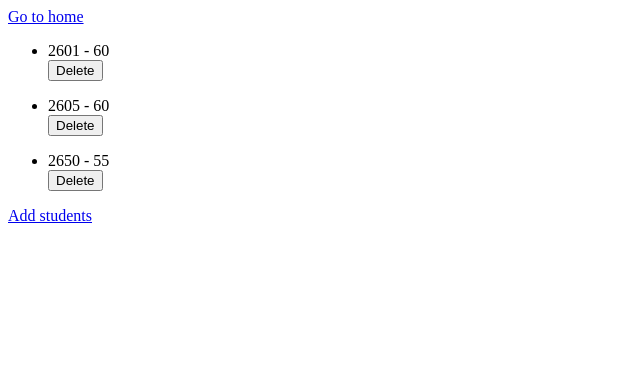
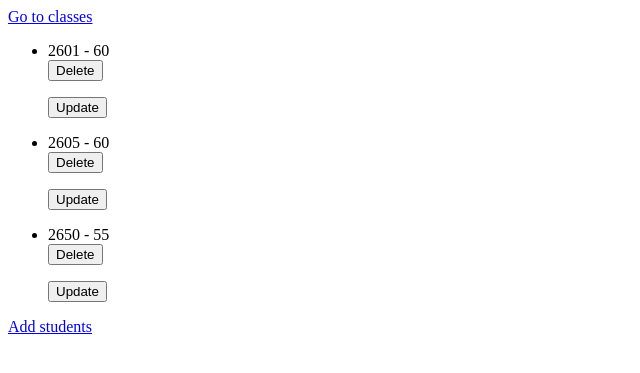
Before and after one commit to scorpion-ajay/parinaam, a Django app: page /Classes/1/ in a window 1280 px wide. Shown: the top 373 px of the page, without its empty margins (0-640 px from the left). Run offline with Django 3.2, Linux system fonts and the light colour scheme; data comes from the database, SQL or seed files in the repository; both versions use the stored data as it was after the commit.

Commit message:
modified delete functionality

```diff
--- a/Proj/Classes/templates/Classes/marks.html
+++ b/Proj/Classes/templates/Classes/marks.html
@@ -1,4 +1,4 @@
-<a href="{% url 'Classes:index' %}">Go to home</a><br>
+<a href="{% url 'Classes:index' %}">Go to classes</a><br>
 {% if classes.marks_set.all %}
     <ul>
         {% for detail in classes.marks_set.all %}
@@ -7,6 +7,9 @@
                 <form action="{% url 'Classes:delete-marks' classes.id detail.id %}">
                     <input type="submit" value="Delete">
                 </form>
+                <form action="{% url 'Classes:update-marks' classes.id detail.id %}">
+                    <input type="submit" value="Update">
+                </form>
             </li>
         {% endfor %}
     </ul>
--- a/Proj/Classes/urls.py
+++ b/Proj/Classes/urls.py
@@ -24,4 +24,7 @@ urlpatterns = [
 
     # /Classes/<classes_id>/update/
     url(r'^(?P<classes_id>[0-9]+)/update-class/$', views.update_class, name='update-class'),
+
+    # /Classes/<classes_id>/update/<marks_id>
+    url(r'^(?P<classes_id>[0-9]+)/update-marks/(?P<marks_id>[0-9]+)/$', views.update_marks, name='update-marks'),
 ]
--- a/Proj/Classes/views.py
+++ b/Proj/Classes/views.py
@@ -1,12 +1,14 @@
 from django.views import generic
 from .models import Classes, Marks
+from django.urls import reverse
 from .forms import ClassesForm, MarksForm
-from django.shortcuts import render, get_object_or_404, redirect
+from django.shortcuts import render, get_object_or_404, redirect, HttpResponseRedirect
 from django.views.generic.edit import CreateView, UpdateView, DeleteView
+
+app_name = 'Classes'
 
 
 # Create your views here.
-
 def index(request):
     classes = Classes.objects.all
     return render(request, 'Classes/index.html', {'classes': classes})
@@ -18,8 +20,19 @@ def update_class(request, classes_id):
     if form.is_valid():
         classes = form.save(commit=False)
         classes.save()
-        return redirect(request, 'Classes/marks.html', {'classes': classes})
+        return HttpResponseRedirect(reverse('Classes:index'))
     return render(request, 'Classes/classes_form.html', {'form': form})
+
+
+def update_marks(request, classes_id, marks_id):
+    classes = get_object_or_404(Classes, pk=classes_id)
+    marks = get_object_or_404(Marks, pk=marks_id)
+    form = MarksForm(request.POST or None, instance=marks)
+    if form.is_valid():
+        marks_form = form.save(commit=False)
+        marks_form.save()
+        return HttpResponseRedirect(reverse('Classes:marks', args=(classes_id,)))
+    return render(request, 'Classes/marks_form.html', {'form': form})
 
 
 def marks(request, classes_id):
@@ -67,11 +80,10 @@ def delete_classes(request, classes_id):
     classes = Classes.objects.get(pk=classes_id)
     classes.delete()
     classes = Classes.objects.all
-    return render(request, 'Classes/index.html', {'classes': classes})
+    return HttpResponseRedirect(reverse('Classes:index'))
 
 
 def delete_marks(request, classes_id, marks_id):
-    classes = get_object_or_404(Classes, pk=classes_id)
     marks = Marks.objects.get(pk=marks_id)
     marks.delete()
-    return render(request, 'Classes/marks.html', {'classes': classes})
+    return HttpResponseRedirect(reverse('Classes:marks', args=(classes_id,)))
```
Also changed, not shown: Proj/db.sqlite3.
